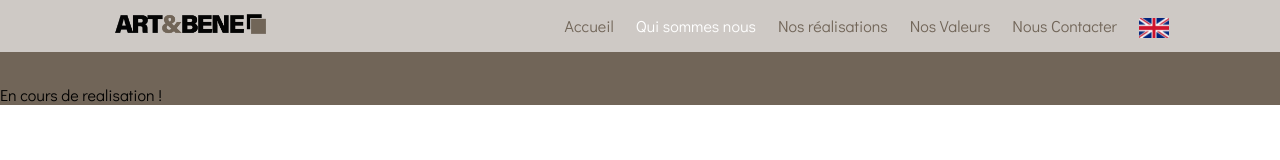
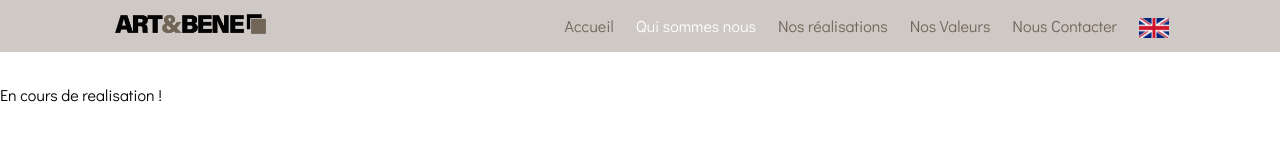
Before and after one commit to bedji/PROJETARTETBENE, a plain HTML site: page nous.html in a window 1280 px wide. Drawn offline with Linux system fonts and the light colour scheme.

Commit message:
corriger valeur.html

```diff
--- a/CSS/header.css
+++ b/CSS/header.css
@@ -18,7 +18,7 @@ header{
     position: fixed;
     background-color: ver(--fond-marron50);
     text-align: left;
-
+   top: 0px;
    width:100% ;
     z-index: 9;
 }
--- a/CSS/mainv.css
+++ b/CSS/mainv.css
@@ -1,7 +1,7 @@
 
 body {
 
-    background-color:#cec9c5;
+    background-color:var(--fond-marron);
 
 }
 
@@ -13,12 +13,14 @@ body {
 
 body {
 
-    width: 1200px;
-    margin:0 auto;
-    padding:10px;
+    /* width: 1200px; */
+    /* margin:0 auto;
+    padding:10px; */
 }
 .mainv-mere{
-
+    padding-top: 52px;
+    width: 1200px;
+    margin: 0 auto;
     box-sizing:border-box;
 }
 
@@ -103,11 +105,11 @@ body {
 
 body{
 
-    margin: 0px 10px;
-    padding: 10px;
+    /* margin: 0px 10px;
+    padding: 10px; */
 }
 .mainv-mere{
-
+    padding-top: 52px;
     box-sizing:border-box;
 }
 .mainv-titre h2 {
--- a/nous.html
+++ b/nous.html
@@ -9,7 +9,7 @@
     <link rel="stylesheet" href=".\CSS\style.css">
     <link rel="stylesheet" href=".\CSS\header.css">
     <link rel="stylesheet" href=".\CSS\footer.css">
-    <link rel="stylesheet" href=".\CSS\mainc.css">
+    <link rel="stylesheet" href=".\CSS\mainn.css">
     <script defer src=".\JS\script.js"></script>
 </head>
 <body>
```
